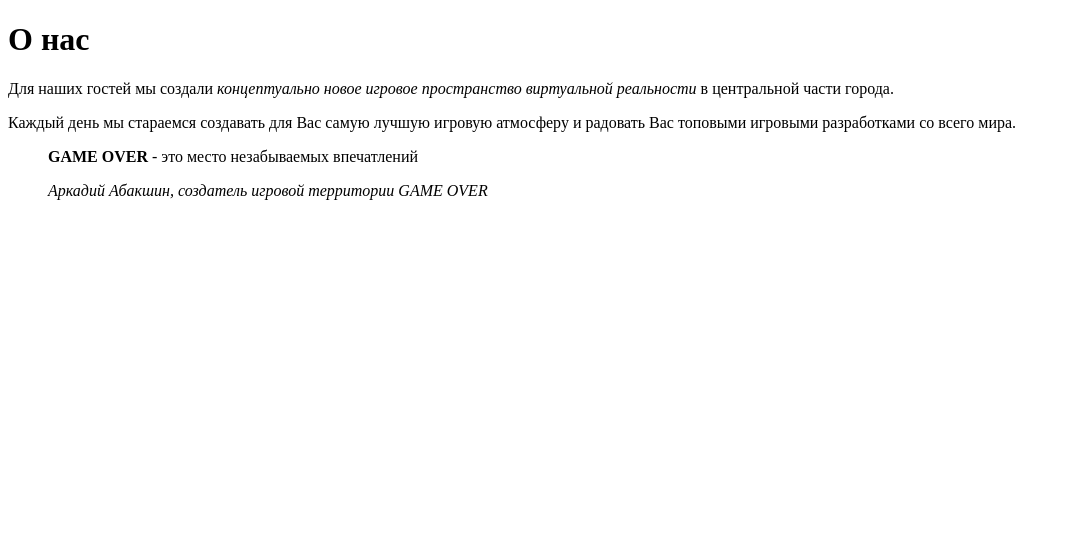
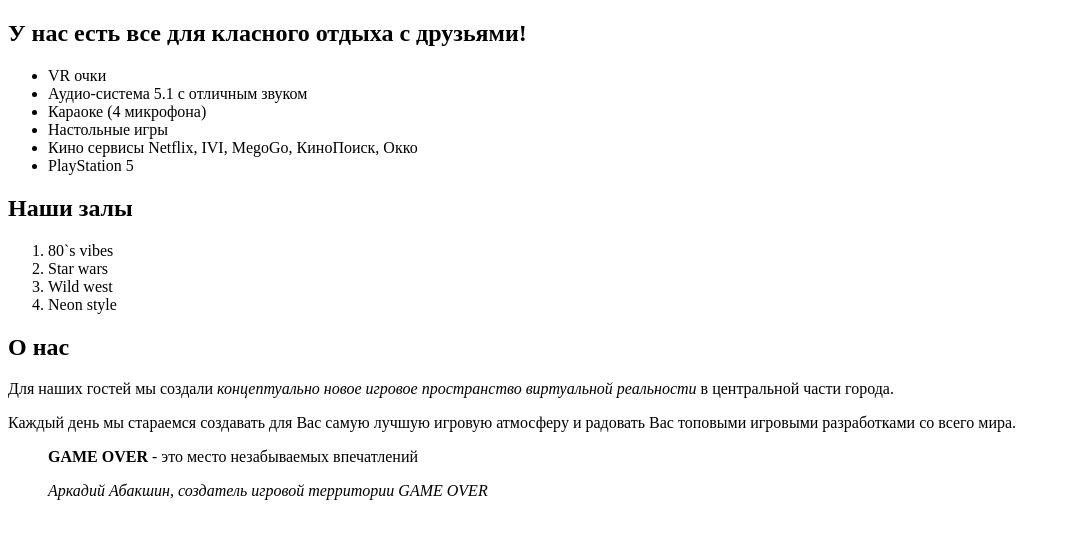
Before and after one commit to Kubanych22/go, a plain HTML site: page index.html in a window 1280 px wide. Shown: the whole page, without its empty margins (0-1070 px from the left). Drawn offline with Linux system fonts and the light colour scheme.

Commit message:
Headings and lists

```diff
--- a/index.html
+++ b/index.html
@@ -9,15 +9,34 @@
 </head>
 
 <body>
-  <h1>О нас</h1>
+  <h2>У нас есть все для класного отдыха с друзьями!</h2>
+
+  <ul>
+    <li>VR очки</li>
+    <li>Аудио-система 5.1 с отличным звуком</li>
+    <li>Караоке (4 микрофона)</li>
+    <li>Настольные игры</li>
+    <li>Кино сервисы Netflix, IVI, MegoGo, КиноПоиск, Окко</li>
+    <li>PlayStation 5</li>
+  </ul>
+
+  <h2>Наши залы</h2>
+
+  <ol>
+    <li>80`s vibes</li>
+    <li>Star wars</li>
+    <li>Wild west</li>
+    <li>Neon style</li>
+  </ol>
+
+  <h2>О нас</h2>
 
   <p>Для наших гостей мы создали
     <i>концептуально новое игровое пространство виртуальной реальности</i>
     в центральной части города.
   </p>
 
-  <p>Каждый день мы стараемся создавать для Вас самую лучшую игровую атмосферу и радовать Вас топовыми игровыми
-    разработками со всего мира.
+  <p>Каждый день мы стараемся создавать для Вас самую лучшую игровую атмосферу и радовать Вас топовыми игровыми разработками со всего мира.
   </p>
 
   <div>
```
